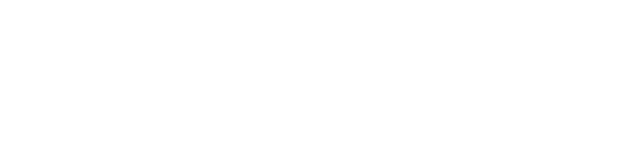
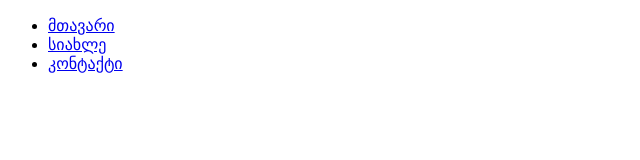
Before and after one commit to southpaw888/lesson-4, a plain HTML site: page index.html in a window 1280 px wide. Shown: the whole page, without its empty margins (0-640 px from the left). Drawn offline with Linux system fonts and the light colour scheme.

Commit message:
added header and create news html

```diff
--- a/index.html
+++ b/index.html
@@ -6,6 +6,22 @@
 	<title> lesson 4</title>
 </head>
 <body>
+	<header>
+	    <nav>
+		    <ul>
+			    <li>
+				    <a href="index.html"> მთავარი</a>
+			    </li>
+
+			    <li>
+				    <a href="index.html"> სიახლე</a>
+			    </li>
+			    <li>
+				    <a href="index.html"> კონტაქტი</a>
+			    </li>
+		    </ul>
+		</nav>
+	</header>
 
 </body>
 </html>
```
Also changed, not shown: news.html (added, +13 -0 lines).
